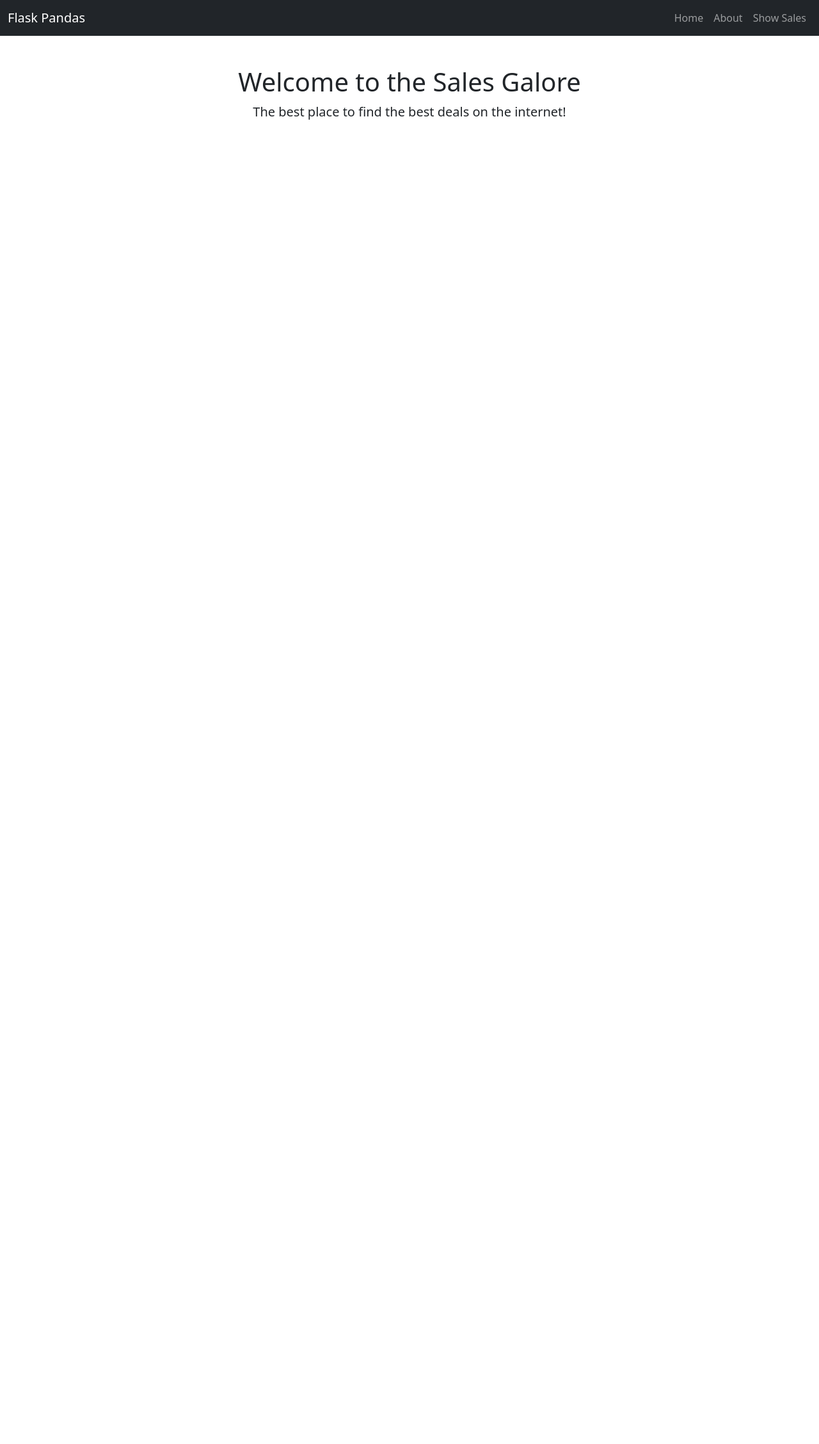
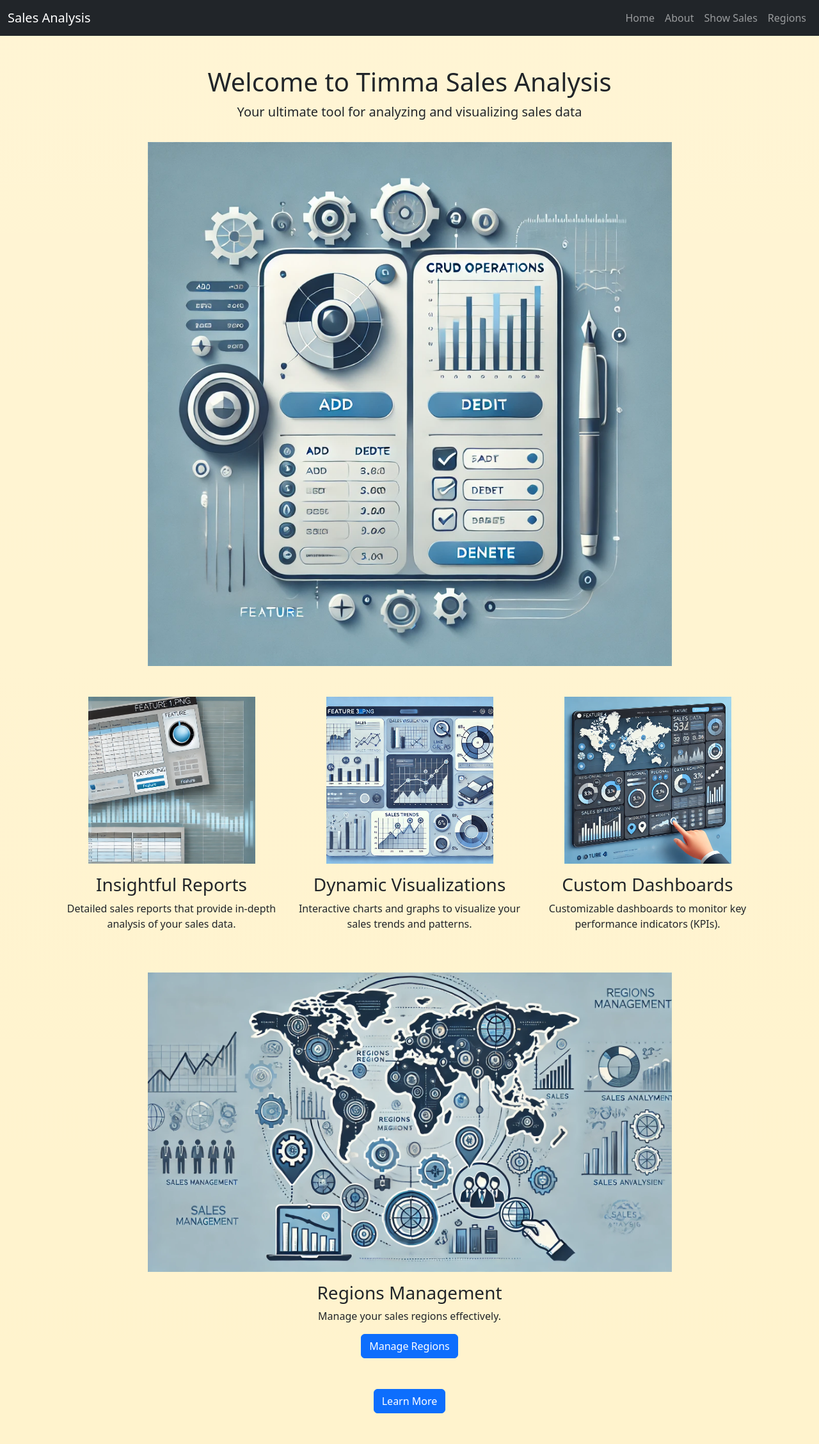
Before and after one commit to mtimma001/mmis6391-mod06-timma-dup, a Flask app: page / in a window 1280 px wide. Shown: the whole page at 64% size. Before the commit the page ends 187 px from the top, so only its background shows below. Run offline with Flask 3, Linux system fonts and the light colour scheme; data that the repository does not hold is empty.

Commit message:
feat: Sales Analysis Customization and Regions feature

```diff
--- a/app/__init__.py
+++ b/app/__init__.py
@@ -7,7 +7,9 @@ app.secret_key = 'my-secret'
 
 # Register Blueprints
 from app.blueprints.sales import sales
+from app.blueprints.regions import regions
 app.register_blueprint(sales)
+app.register_blueprint(regions)
 
 from . import routes
 
--- a/app/templates/base.html
+++ b/app/templates/base.html
@@ -3,14 +3,14 @@
 <head>
     <meta charset="UTF-8">
     <meta content="width=device-width, initial-scale=1.0" name="viewport">
-    <title>{% block title %}Sales Galore{% endblock %}</title>
+    <title>{% block title %}Sales Analysis{% endblock %}</title>
     <link crossorigin="anonymous" href="https://cdn.jsdelivr.net/npm/bootstrap@5.3.3/dist/css/bootstrap.min.css"
           integrity="sha384-QWTKZyjpPEjISv5WaRU9OFeRpok6YctnYmDr5pNlyT2bRjXh0JMhjY6hW+ALEwIH" rel="stylesheet">
 </head>
-<body>
+<body class="bg-warning-subtle bg-gradient rounded">
     <nav class="navbar navbar-expand-lg navbar-dark bg-dark">
         <div class="container-fluid">
-            <a class="navbar-brand" href="/">Flask Pandas</a>
+            <a class="navbar-brand" href="/">Sales Analysis</a>
             <button aria-controls="navbarNav" aria-expanded="false" aria-label="Toggle navigation"
                     class="navbar-toggler"
                     data-bs-target="#navbarNav" data-bs-toggle="collapse" type="button">
@@ -26,6 +26,9 @@
                     </li>
                     <li class="nav-item">
                         <a class="nav-link" href="{{ url_for('sales.show_sales') }}">Show Sales</a>
+                    </li>
+                    <li class="nav-item">
+                        <a class="nav-link" href="{{ url_for('regions.show_regions') }}">Regions</a>
                     </li>
                 </ul>
             </div>
--- a/app/templates/index.html
+++ b/app/templates/index.html
@@ -1,10 +1,44 @@
 {% extends "base.html" %}
 
-{% block title %}Home - Sales Galore{% endblock %}
+{% block title %}Home - Sales Analysis{% endblock %}
 
 {% block content %}
-    <div class="text-center">
-        <h1>Welcome to the Sales Galore</h1>
-        <p class="lead">The best place to find the best deals on the internet!</p>
+    <div class="container mt-5">
+        <div class="text-center">
+            <h1>Welcome to Timma Sales Analysis</h1>
+            <p class="lead">Your ultimate tool for analyzing and visualizing sales data</p>
+            <img src="{{ url_for('static', filename='assets/feature2.png') }}" alt="Sales Analysis Overview" class="img-fluid w-75 mt-3">
+        </div>
+
+        <div class="row mt-5">
+            <div class="col-md-4 text-center d-flex flex-column align-items-center">
+                <img src="{{ url_for('static', filename='assets/feature1.png') }}" alt="Insightful Reports" class="img-fluid w-75 mb-3">
+                <h3>Insightful Reports</h3>
+                <p>Detailed sales reports that provide in-depth analysis of your sales data.</p>
+            </div>
+            <div class="col-md-4 text-center d-flex flex-column align-items-center">
+                <img src="{{ url_for('static', filename='assets/feature3.png') }}" alt="Dynamic Visualizations" class="img-fluid w-75 mb-3">
+                <h3>Dynamic Visualizations</h3>
+                <p>Interactive charts and graphs to visualize your sales trends and patterns.</p>
+            </div>
+            <div class="col-md-4 text-center d-flex flex-column align-items-center">
+                <img src="{{ url_for('static', filename='assets/feature4.png') }}" alt="Custom Dashboards" class="img-fluid w-75 mb-3">
+                <h3>Custom Dashboards</h3>
+                <p>Customizable dashboards to monitor key performance indicators (KPIs).</p>
+            </div>
+        </div>
+
+        <div class="row mt-5">
+            <div class="col-md-12 text-center d-flex flex-column align-items-center">
+                <img src="{{ url_for('static', filename='assets/regions.png') }}" alt="Regions Management" class="img-fluid w-75 mb-3">
+                <h3>Regions Management</h3>
+                <p>Manage your sales regions effectively.</p>
+                <a href="{{ url_for('regions.show_regions') }}" class="btn btn-primary">Manage Regions</a>
+            </div>
+        </div>
+
+        <div class="text-center my-5">
+            <a href="{{ url_for('about') }}" class="btn btn-primary">Learn More</a>
+        </div>
     </div>
 {% endblock %}
```
Also changed, not shown: app/blueprints/regions.py (added, +73 -0 lines), app/templates/about.html (+9 -9 lines), app/templates/add_region.html (added, +14 -0 lines), app/templates/edit_region.html (added, +14 -0 lines), app/templates/regions.html (added, +38 -0 lines), app/static/assets/about.png (added), app/static/assets/feature1.png (added), app/static/assets/feature2.png (added), app/static/assets/feature3.png (added), app/static/assets/feature4.png (added), app/static/assets/regions.png (added).
